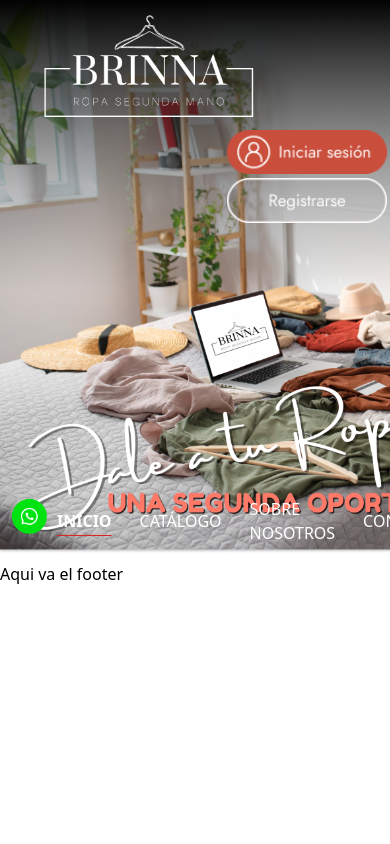
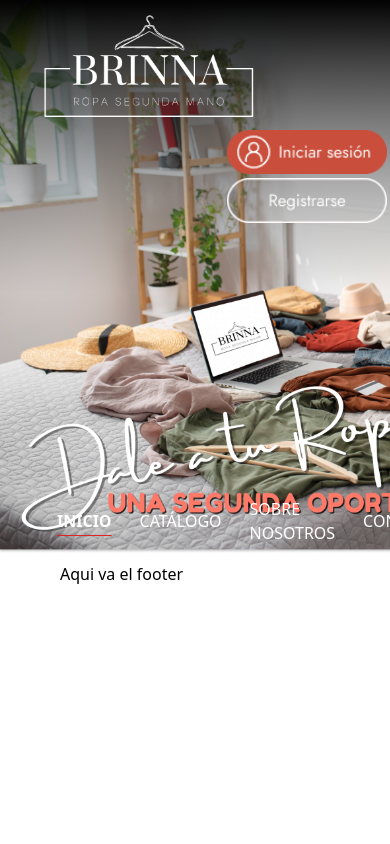
Before and after one commit to CeciliaBPerdomo/Brinna, a Next.js app: page / in a window 390 px wide. Shown: the top 844 px of the page. Built offline with nearby package versions, Linux system fonts and the light colour scheme.

Commit message:
i love responsive

```diff
--- a/src/app/globals.css
+++ b/src/app/globals.css
@@ -10,7 +10,7 @@
 }
 
 .logoWhatsapp {
-  /* padding-top: 650px; */
+  padding-top: 950px;
   float: right;
 }
 
```
